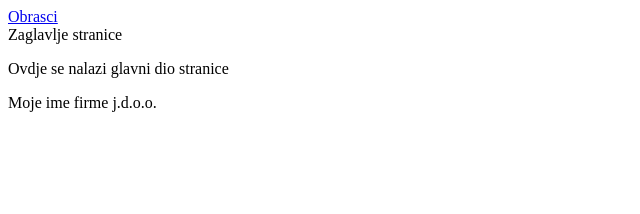
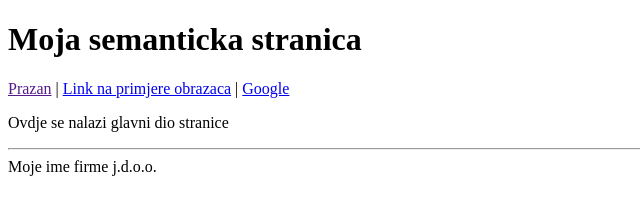
Before and after one commit to IKedmenec/algebra.obrasci, a plain HTML site: page index.html in a window 1280 px wide. Shown: the whole page, without its empty margins (0-640 px from the left). Drawn offline with Linux system fonts and the light colour scheme.

Commit message:
zadnje promjene semantickog weba

```diff
--- a/index.html
+++ b/index.html
@@ -7,15 +7,23 @@
 </head>
 <body>
 
-    <a href="obrasci_primjeri.html">Obrasci</a>
+    <header>
+        <h1>Moja semanticka stranica</h1>
+    <nav>
+    <a href="">Prazan</a> |
+    <a href="obrasci_primjeri.html">Link na primjere obrazaca</a> |
+    <a href="https://www.google.com/" target="_blank">Google</a>
+    </nav>
 
-    <header>Zaglavlje stranice</header>
+    </header>
 
     <main>
 
     <p>
         Ovdje se nalazi glavni dio stranice
     </p></main>
+
+    <hr>
 
     <footer>Moje ime firme j.d.o.o.</footer>
 
```
